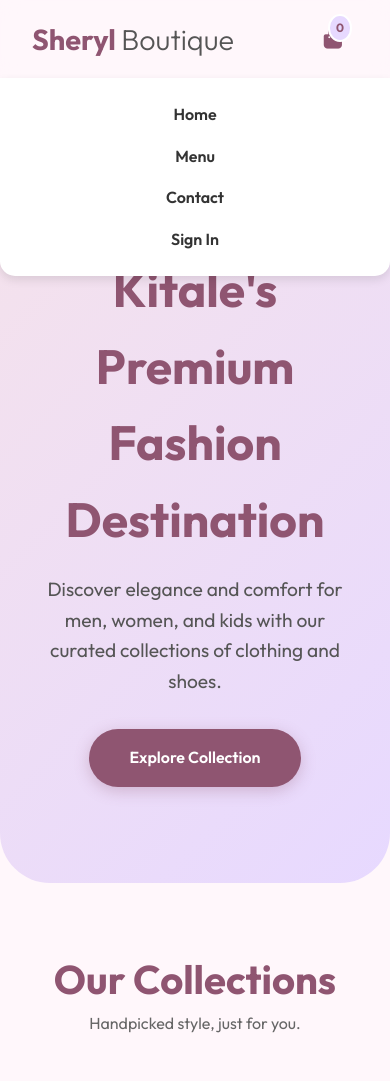
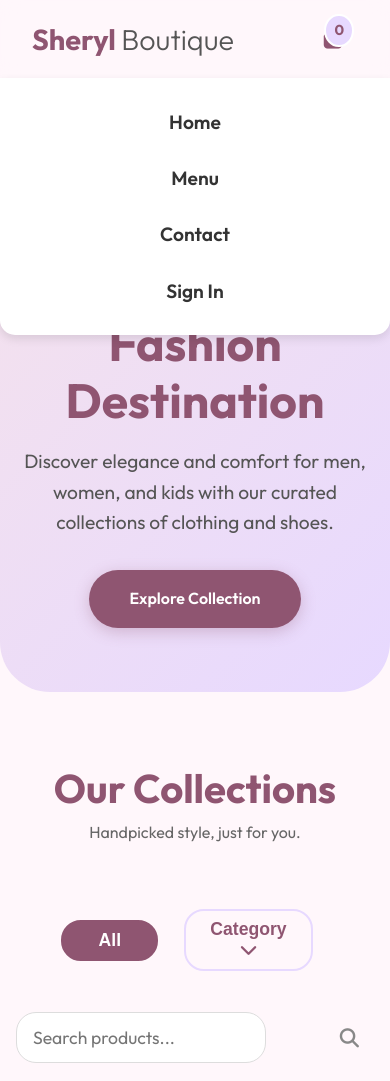
Before and after one commit to ChrisMeshack/SherylBotique, a website: page public/index.html in a window 390 px wide. Shown: the top 1081 px of the page. Drawn offline with Linux system fonts and the light colour scheme; no server answers.

Commit message:
Mobile UI enhancements: Enlarged Cart Icon, optimized Category filters and Search bar

```diff
--- a/public/scss/style.scss
+++ b/public/scss/style.scss
@@ -85,12 +85,12 @@
 
             .cart-badge {
                 position: absolute;
-                top: -8px; right: -10px;
+                top: -8px; right: -12px;
                 background-color: $color-accent;
                 color: $color-primary;
-                font-size: 0.75rem;
+                font-size: 0.9rem;
                 font-weight: bold;
-                padding: 2px 6px;
+                padding: 3px 8px;
                 border-radius: 50%;
                 border: 2px solid #fff;
             }
@@ -406,6 +406,7 @@
     .navbar .cart-icon {
         order: 1;
         margin-right: 1rem;
+        font-size: 1.8rem;
     }
 
     .navbar .nav-links {
@@ -431,20 +432,31 @@
         margin: 0.5rem 0;
         width: 100%;
         text-align: center;
-        padding: 0.5rem;
+        padding: 0.8rem;
+        font-size: 1.2rem;
     }
 
-    .hero h2 { font-size: 2rem; }
+    .hero {
+        padding: 4rem 1.5rem;
+    }
+    .hero h2 { font-size: 2.2rem; line-height: 1.2; }
+    .hero p { font-size: 1.1rem; color: #444; font-weight: 500; }
 
     .filters {
         flex-direction: column;
         align-items: stretch;
 
-        .search-bar { width: 100%; margin-top: 10px; }
-        .search-bar input { width: 100%; }
+        .filter-btn, .dropdown, .dropdown-btn {
+            width: 100%;
+            padding: 1rem;
+            font-size: 1.1rem;
+        }
 
-        .dropdown { width: 100%; text-align: center; }
-        .dropdown-btn { width: 100%; }
-        .dropdown-content { width: 100%; }
+        .search-bar { width: 100%; margin-top: 15px; }
+        .search-bar input { width: 100%; padding: 1.2rem 1.5rem; font-size: 1.1rem; }
+        .search-bar i { font-size: 1.2rem; right: 20px; }
+
+        .dropdown-content { width: 100%; text-align: center; font-size: 1.1rem;}
+        .dropdown-content .filter-item { padding: 1rem; }
     }
 }
```
Also changed, not shown: data.json (+9 -0 lines), public/css/style.css, 1 other file.
